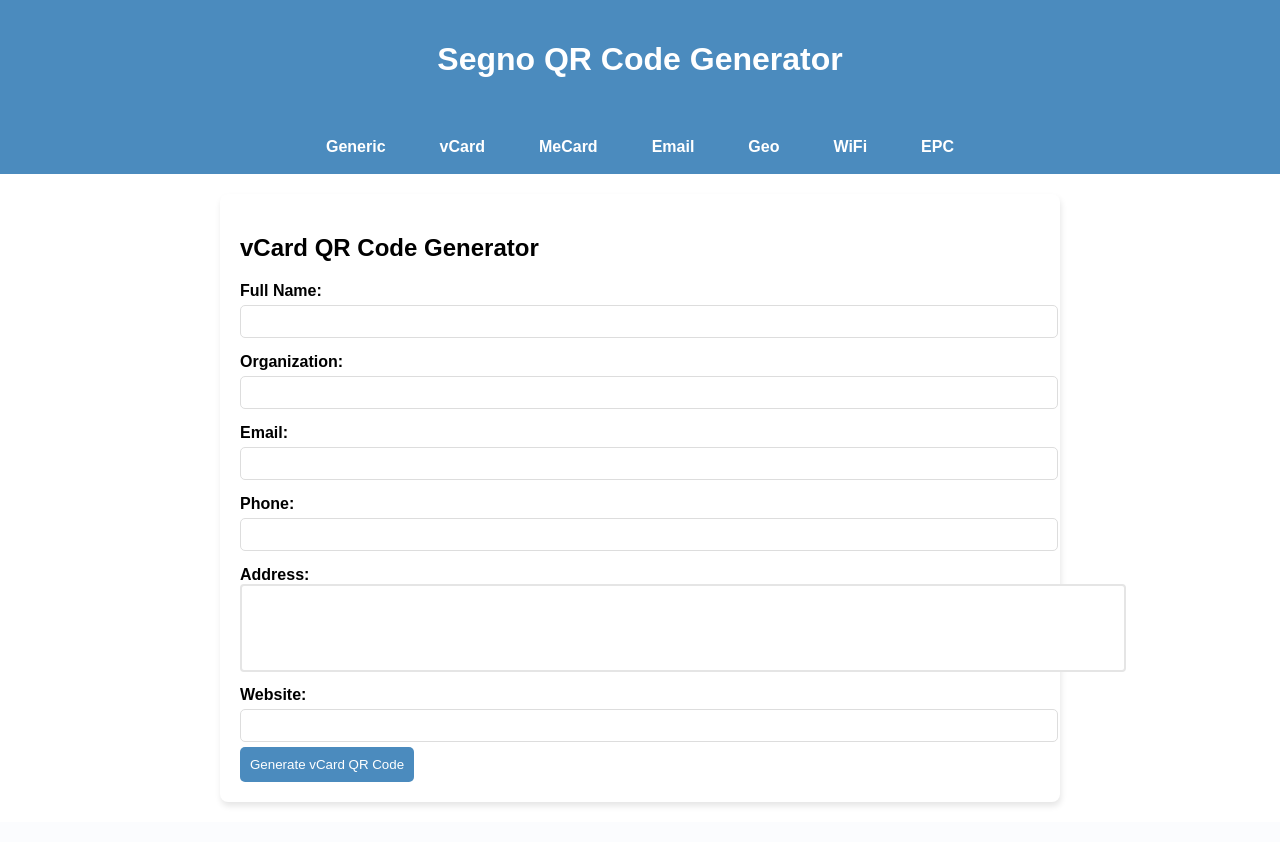
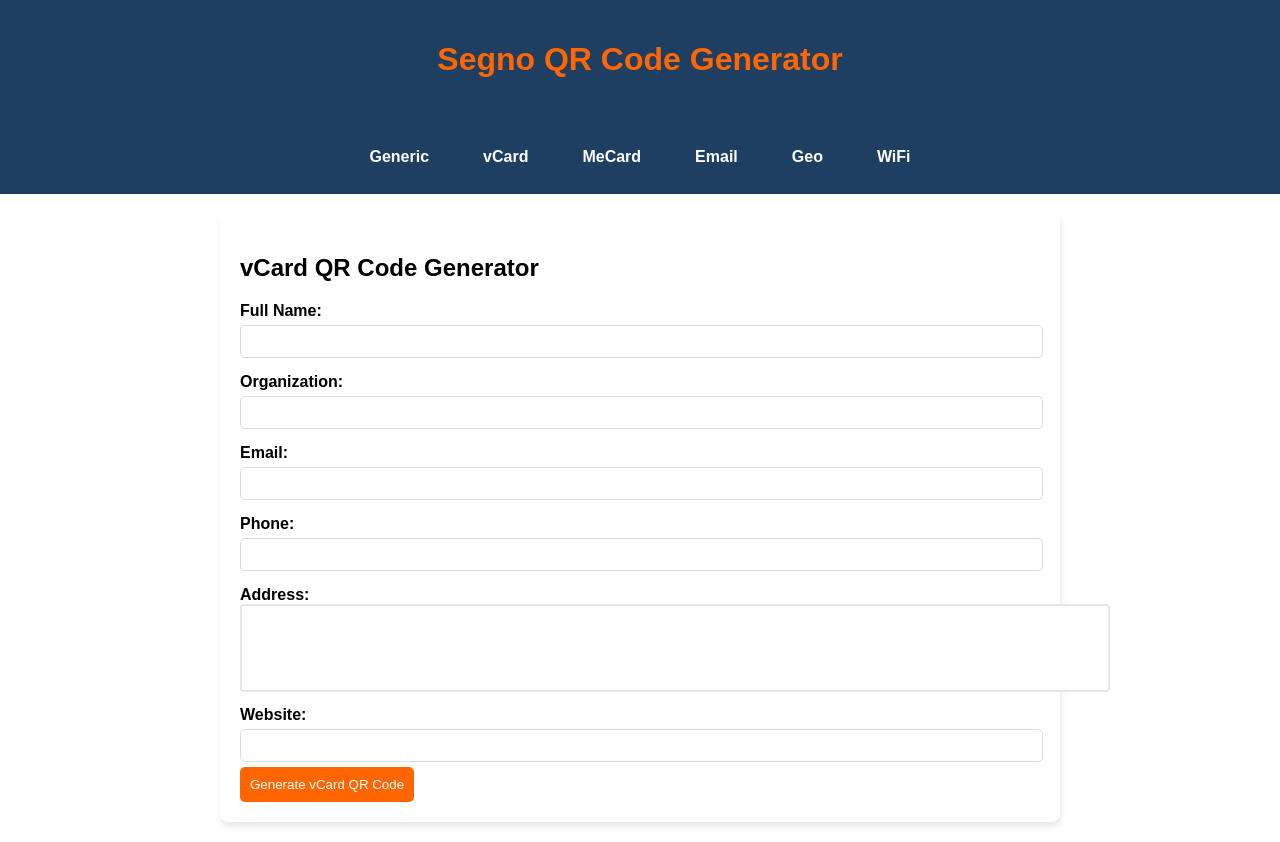
Before and after one commit to viraj-gore/segno_django_qr_generator, a Django app: page /vcard/ in a window 1280 px wide. Before the commit the page ends 806 px from the top, so only its background shows below. Run offline with Django 4.2, Linux system fonts and the light colour scheme.

Commit message:
Latest UI changes made.

```diff
--- a/segno_django/templates/base.html
+++ b/segno_django/templates/base.html
@@ -9,15 +9,15 @@
     <style>
         /* Navbar Styling */
         .navbar {
-            background-color: #4b8bbe;
+            background-color: #1E3E62;
             display: flex;
             justify-content: center;
-            padding: 10px 0;
+            padding: 20px 0;
             margin: 0;
         }
 
         .navbar a {
-            color: white;
+            color: rgb(0, 0, 0);
             text-decoration: none;
             font-size: 16px;
             font-weight: bold;
@@ -28,13 +28,13 @@
         }
 
         .navbar a:hover {
-            background-color: #3a6f98;
+            background-color: #FF6500;
         }
 
         /* Main Content Styling */
         .header {
             text-align: center;
-            background-color: #4b8bbe;
+            background-color: #1E3E62;
             color: white;
             padding: 20px 0;
         }
@@ -59,18 +59,17 @@
 <body>
     <!-- Header Section -->
     <header class="header">
-        <h1>Segno QR Code Generator</h1>
+        <h1 style="color:#FF6500;">Segno QR Code Generator</h1>
     </header>
 
     <!-- Navbar Section -->
     <nav class="navbar">
-        <a href="{% url 'home' %}">Generic</a>
-        <a href="{% url 'vcard' %}">vCard</a>
-        <a href="{% url 'mecard' %}">MeCard</a>
-        <a href="{% url 'email' %}">Email</a>
-        <a href="{% url 'geo' %}">Geo</a>
-        <a href="{% url 'wifi' %}">WiFi</a>
-        <a href="{% url 'epc' %}">EPC</a>
+        <a href="{% url 'home' %}" style="color:#ffffff;">Generic</a>
+        <a href="{% url 'vcard' %}" style="color:#ffffff;">vCard</a>
+        <a href="{% url 'mecard' %}" style="color:#ffffff;">MeCard</a>
+        <a href="{% url 'email' %}" style="color:#ffffff;">Email</a>
+        <a href="{% url 'geo' %}" style="color:#ffffff;">Geo</a>
+        <a href="{% url 'wifi' %}" style="color:#ffffff;">WiFi</a>
     </nav>
 
     <!-- Main Content Section -->
--- a/segno_django/templates/geo.html
+++ b/segno_django/templates/geo.html
@@ -5,13 +5,13 @@
     {% csrf_token %}
     <div>
         <label for="latitude">Latitude:</label>
-        <input type="text" id="latitude" name="latitude" required>
+        <input type="text" id="latitude" name="latitude" style="width: 785px;" required>
     </div>
     <div>
         <label for="longitude">Longitude:</label>
-        <input type="text" id="longitude" name="longitude" required>
+        <input type="text" id="longitude" name="longitude" style="width: 785px;" required>
     </div>
-    <button type="submit">Generate Geo QR Code</button>
+    <button style="background-color:#FF6500;" type="submit">Generate Geo QR Code</button>
 </form>
 {% if qr_code %}
     <h3>Your Geo QR Code:</h3>
--- a/segno_django/templates/vcard.html
+++ b/segno_django/templates/vcard.html
@@ -5,29 +5,29 @@
     {% csrf_token %}
     <div>
         <label for="full_name">Full Name:</label>
-        <input type="text" id="full_name" name="full_name" required>
+        <input type="text" id="full_name" name="full_name" style="width: 785px;"required>
     </div>
     <div>
         <label for="organization">Organization:</label>
-        <input type="text" id="organization" name="organization">
+        <input type="text" id="organization" name="organization" style="width: 785px;">
     </div>
     <div>
         <label for="email">Email:</label>
-        <input type="email" id="email" name="email">
+        <input type="email" id="email" name="email" style="width: 785px;">
     </div>
     <div>
         <label for="phone">Phone:</label>
-        <input type="tel" id="phone" name="phone">
+        <input type="tel" id="phone" name="phone" style="width: 785px;">
     </div>
     <div>
         <label for="address">Address:</label>
-        <textarea id="address" name="address" rows="4" cols="105"></textarea>
+        <textarea id="address" name="address" rows="4" cols="103"></textarea>
     </div>
     <div>
         <label for="url">Website:</label>
-        <input type="url" id="url" name="url">
+        <input type="url" id="url" name="url" style="width: 785px;">
     </div>
-    <button type="submit">Generate vCard QR Code</button>
+    <button style="background-color:#FF6500;" type="submit">Generate vCard QR Code</button>
 </form>
 {% if qr_code %}
     <h3>Your vCard QR Code:</h3>
--- a/segno_django/templates/wifi.html
+++ b/segno_django/templates/wifi.html
@@ -5,11 +5,11 @@
     {% csrf_token %}
     <div>
         <label for="ssid">SSID:</label>
-        <input type="text" id="ssid" name="ssid" required>
+        <input type="text" id="ssid" name="ssid" style="width: 785px;" required>
     </div>
     <div>
         <label for="password">Password:</label>
-        <input type="password" id="password" name="password" required>
+        <input type="password" id="password" name="password" minlength="8" style="width: 785px;" required>
     </div>
     <div>
         <label for="encryption">Encryption:</label>
@@ -19,7 +19,7 @@
             <option value="None">None</option>
         </select>
     </div>
-    <button type="submit">Generate WiFi QR Code</button>
+    <button style="background-color:#FF6500;" type="submit">Generate WiFi QR Code</button>
 </form>
 {% if qr_code %}
     <h3>Your WiFi QR Code:</h3>
--- a/segno_django/urls.py
+++ b/segno_django/urls.py
@@ -16,7 +16,7 @@
 """
 from django.contrib import admin
 from django.urls import path
-from .views import home, vcard, mecard, geo, wifi, epc, email
+from .views import home, vcard, mecard, geo, wifi, email
 
 urlpatterns = [
     path('admin/', admin.site.urls),
@@ -26,7 +26,6 @@
     path('vcard/', vcard, name='vcard'),
     path('mecard/', mecard, name='mecard'),
     path('email/', email, name='email'),
-    path('epc/', epc, name='epc'),
     path('geo/', geo, name='geo'),
     path('wifi/', wifi, name='wifi'),
 ]
--- a/segno_django/views.py
+++ b/segno_django/views.py
@@ -225,34 +225,3 @@
             print(f"QR Code Generation Error: {e}")
 
     return render(request, "wifi.html")
-
-
-def epc(request):
-    epc_code=None
-    try:
-        if request.method == "POST":
-            name = request.POST.get("name")
-            iban = request.POST.get("iban")
-            amount = request.POST.get("amount")
-
-            # Generate EPC QR Code
-            qr = segno.helpers.make_epc_qr(name=name, iban=iban, amount=float(amount))
-
-            buffer = io.BytesIO()
-
-            qr.save(
-                        buffer,
-                        kind='png',
-                        scale='5',
-                    )
-
-                # Convert to base64
-            epc_code = base64.b64encode(buffer.getvalue()).decode('utf-8')
-
-            return render(request, "epc.html", {"qr_code": epc_code})
-
-    except Exception as e:
-        print(f"QR Code Generation Error: {e}")
-
-
-    return render(request, "epc.html")
```
Also changed, not shown: segno_django/templates/email.html (+4 -4 lines), segno_django/templates/epc.html (deleted, +0 -24 lines), segno_django/templates/home.html (+6 -6 lines), segno_django/templates/mecard.html (+5 -5 lines).
